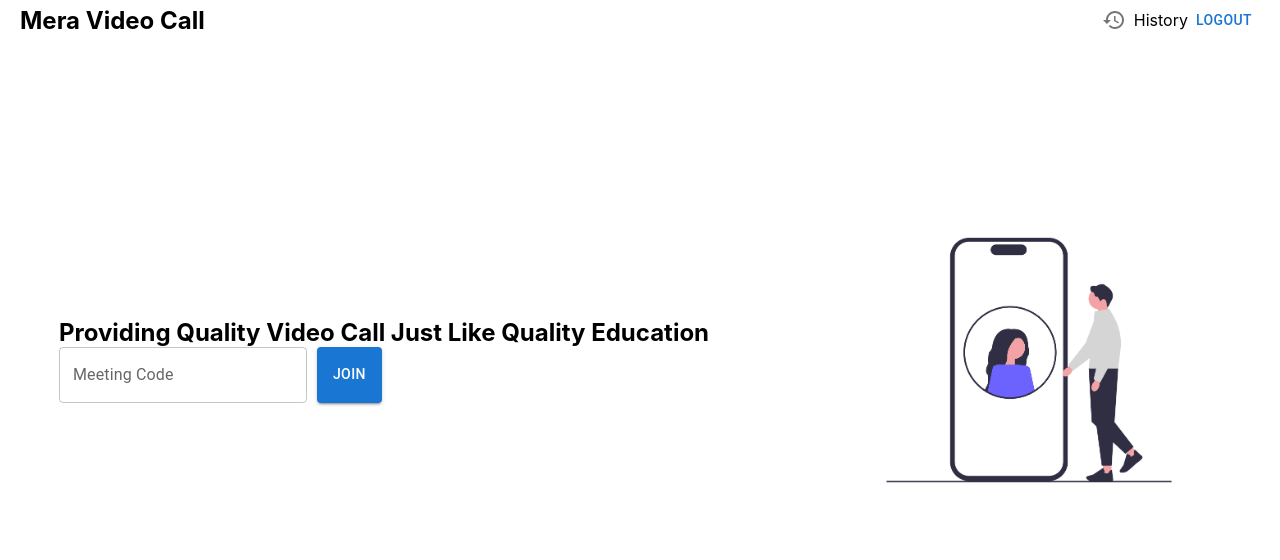
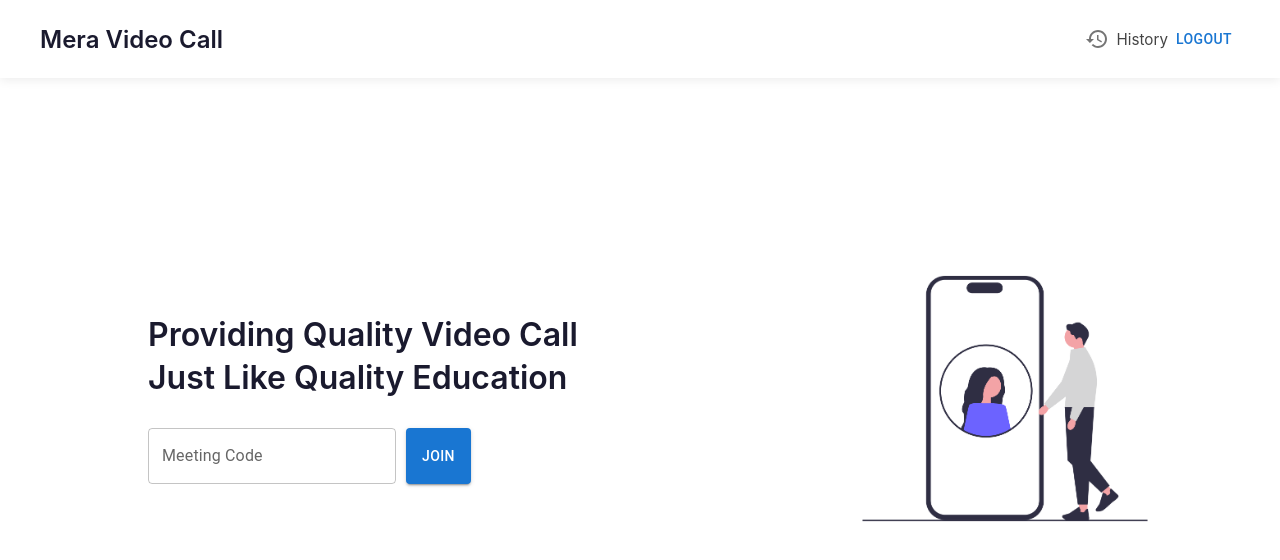
Before and after one commit to Sparshkr0908/Zoom-Clone, a React app in the folder frontend/: page /home in a window 1280 px wide. Shown: the top 560 px of the page. Built offline with nearby package versions, Linux system fonts and the light colour scheme; the HTML template or start-up script is replaced by a standard one.

Commit message:
debugging sendMessage function, askUsername, and css of home Component

```diff
--- a/frontend/src/App.css
+++ b/frontend/src/App.css
@@ -70,34 +70,70 @@
   display: flex;
   align-items: center;
   justify-content: space-between;
-  padding-inline: 20px;
-  text-align: center;
+  padding-inline: 2.5rem;
+  padding-block: 1.2rem;
+  background: #ffffff;
+  box-shadow: 0 2px 10px rgba(0, 0, 0, 0.08);
+  position: sticky;
+  top: 0;
+  z-index: 100;
+}
 
+.navBar h2 {
+  margin: 0;
+  font-size: 1.5rem;
+  font-weight: 600;
+  color: #1a1a2e;
 }
+
+.navBar p {
+  margin: 0;
+  font-size: 0.95rem;
+  color: #444;
+}
+
 .meetContainer {
   display: flex;
-  padding-inline: 20px;
-  height: 80vh;
-  gap: 10vw;
+  align-items: center;
+  justify-content: center;
+  padding-inline: 3rem;
+  min-height: 80vh;
+  gap: 6vw;
+  flex-wrap: wrap;
+  box-sizing: border-box;
+}
+
+.leftPanel {
+  flex: 1;
+  margin-left: 100px;
+  min-width: 320px;
+  max-width: 500px;
+  display: flex;
+  flex-direction: column;
   justify-content: center;
 }
 
-
-
-.leftPanel {
-  height: 100%;
-  display: flex;
-  align-items: center;
-
+.leftPanel h2 {
+  font-size: 2rem;
+  font-weight: 600;
+  line-height: 1.35;
+  color: #1a1a2e;
+  margin-bottom: 1.8rem;
 }
 
 .rightPanel {
+  flex: 1;
   display: flex;
+  margin-left: 100px;
+  justify-content: center;
   align-items: center;
+  min-width: 280px;
 }
 
 .rightPanel > img {
   width: 30vw;
+  min-width: 260px;
+  max-width: 420px;
   height: auto;
   border-radius: 20px;
 }
--- a/frontend/src/pages/VideoMeet.jsx
+++ b/frontend/src/pages/VideoMeet.jsx
@@ -37,6 +37,7 @@ export default function VideoMeeting() {
     let [messages, setMessages] = useState([])
     let [message, setMessage] = useState("");
     let [newMessages, setNewMessages] = useState(1);
+    let [usernameError, setUsernameError] = useState(false);
     let [askForUsername, setAskForUsername] = useState(true);
     let [username, setUsername] = useState("");
     const videoRef = useRef([])
@@ -366,15 +367,23 @@ export default function VideoMeeting() {
     };
 
     let sendMessage = () => {
-        console.log(socketRef.current);
-        socketRef.current.emit('chat-message', message, username)
-        setMessage("");
-    }
+    socketRef.current.emit('chat-message', message, username);
+    setMessages((prevMessages) => [
+        ...prevMessages,
+        { sender: username, data: message }
+    ]);
+    setMessage("");
+}
 
    let connect = () => {
-        setAskForUsername(false);
-        getMedia();
+    if (username.trim() === "") {
+        setUsernameError(true);
+        return;
     }
+    setUsernameError(false);
+    setAskForUsername(false);
+    getMedia();
+}
 
     return (
         <div>
@@ -384,7 +393,14 @@ export default function VideoMeeting() {
                      <h2 className={styles.lobbyTitle}>
                         Enter into Lobby
                     </h2>
-                    <TextField className={styles.lobbyInput} id="outlined-basic" label="Username" value={username} onChange={e => setUsername(e.target.value)} variant="outlined" />
+                    <TextField className={styles.lobbyInput}
+                        id="outlined-basic"
+                        label="Username"
+                        value={username}
+                        onChange={e => { setUsername(e.target.value); setUsernameError(false); }}
+                        variant="outlined" error={usernameError}
+                        helperText={usernameError ? "Username is required" : ""}
+                    />
                     <Button className={styles.lobbyButton} variant="contained" onClick={connect}>
                         Connect
                     </Button>
```
